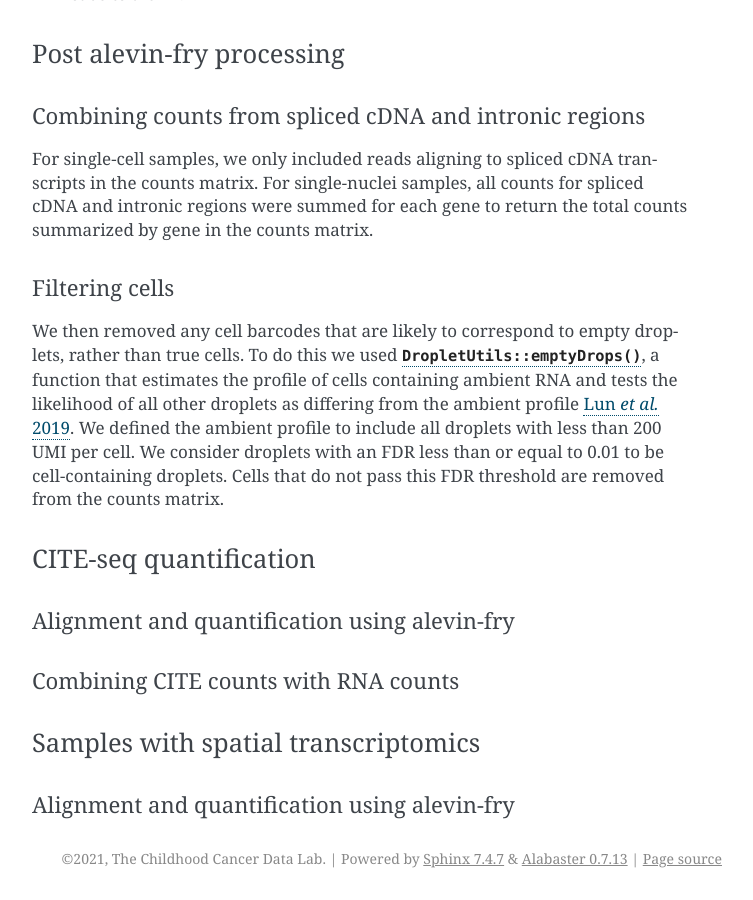
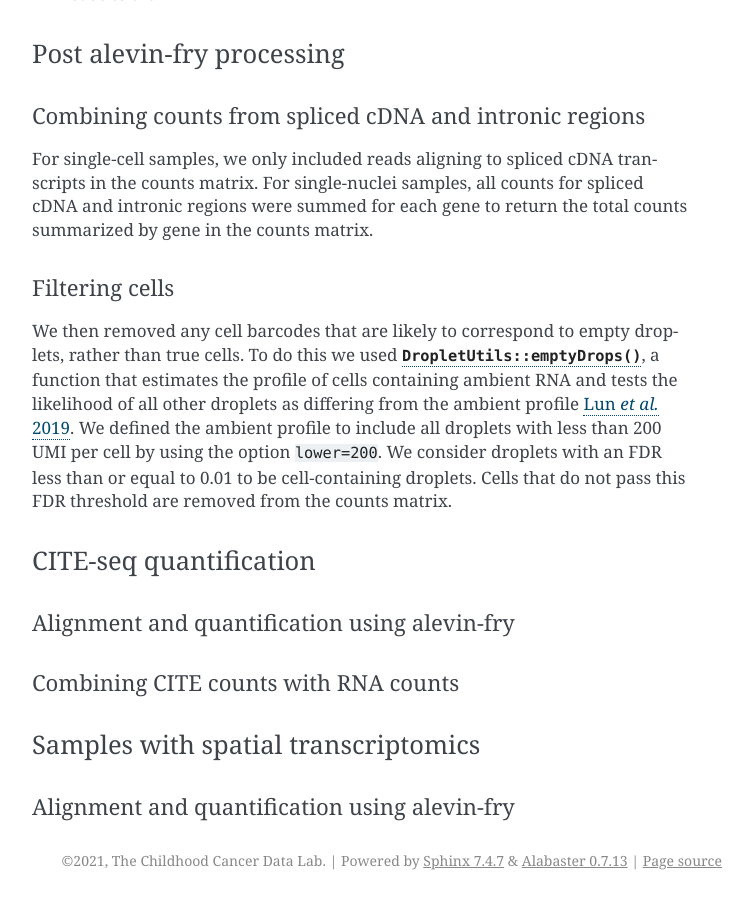
Before and after one commit to DongzeHE/scpca-docs, a Sphinx documentation site: the page built from docs/processing_information.md, in a window 1280 px wide and 900 px high, scrolled down 1266 px. Shown: the whole window, without its empty margins (388-1141 px from the left). Built offline with Sphinx 7.4.7, drawn with Linux system fonts in a browser that asks for light colours.

Commit message:
add lower=200 to docs

```diff
--- a/docs/processing_information.md
+++ b/docs/processing_information.md
@@ -45,7 +45,7 @@ For single-nuclei samples, all counts for spliced cDNA and intronic regions were
 
 We then removed any cell barcodes that are likely to correspond to empty droplets, rather than true cells.
 To do this we used [`DropletUtils::emptyDrops()`](https://www.bioconductor.org/packages/devel/bioc/vignettes/DropletUtils/inst/doc/DropletUtils.html#detecting-empty-droplets), a function that estimates the profile of cells containing ambient RNA and tests the likelihood of all other droplets as differing from the ambient profile [Lun _et al._ 2019](https://doi.org/10.1186/s13059-019-1662-y).
-We defined the ambient profile to include all droplets with less than 200 UMI per cell.
+We defined the ambient profile to include all droplets with less than 200 UMI per cell by using the option `lower=200`.
 We consider droplets with an FDR less than or equal to 0.01 to be cell-containing droplets.
 Cells that do not pass this FDR threshold are removed from the counts matrix.
 
```
